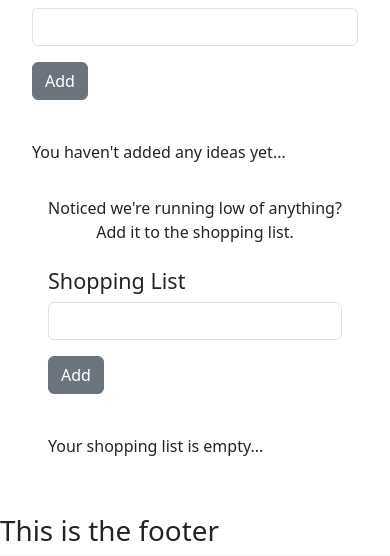
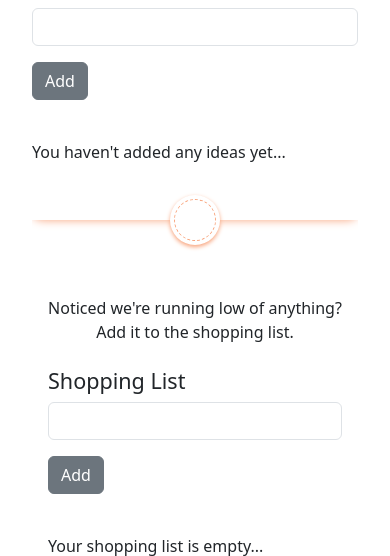
Before and after one commit to llewellynksj/hackteam4, a Django app: page /household/food/ in a window 390 px wide. Shown: the part 317-873 px from the top of the page. Run offline with Django 5.2, Linux system fonts and the light colour scheme; the visitor is signed in with stand-in values (Sample User, id 1); data that the repository does not hold is empty.

Commit message:
Add page divider on food.html, and update base title

```diff
--- a/household/templates/food.html
+++ b/household/templates/food.html
@@ -23,6 +23,7 @@
   </ul>
 </div>
 
+<!-- Meal Ideas -->
 <div class="m-4">
   <div class="d-flex flex-md-row flex-column m-2">
     <div class="col-sm-12 col-md-7">
@@ -49,6 +50,13 @@
       <p class="mt-3">You haven't added any ideas yet...</p>
       {% endif %}
     </div>
+
+    <!-- Page seperator -->
+    <div class="divider d-block d-md-none">
+      <div class="divider-inner"></div><span><i class="fa-thin fa-circle-heart"></i></span>
+    </div>
+
+    <!-- Shopping List -->
     <div class="col-sm-12 col-md-5 m-3">
       <p class="text-center">Noticed we're running low of anything? Add it to the shopping list.</p>
       <h4 class="mt-4">Shopping List</h4>
--- a/static/css/styles.css
+++ b/static/css/styles.css
@@ -2,3 +2,55 @@
 .navbar {
     min-height: 80px;
 }
+
+/* Page divider */
+/* Code adapted from Isabel C CodePen 'Pure CSS Horizontal Divider With Star Icon':
+https://codepen.io/isabelc/pen/MmrJgx */
+.divider {
+    margin: 40px auto;
+    width: 700px;
+    max-width: 100%;
+    position: relative;
+}
+
+.divider-inner {
+    overflow: hidden;
+    height: 20px;
+}
+
+.divider-inner:after {
+    content: '';
+    display: block;
+    margin: -25px auto 0;
+    width: 100%;
+    height: 25px;
+    border-radius: 10px;
+    box-shadow: 0 0 10px #F8A37B;
+}
+
+.divider span {
+    width: 50px;
+    height: 50px;
+    position: absolute;
+    bottom: 100%;
+    margin-bottom: -25px;
+    left: 50%;
+    margin-left: -25px;
+    border-radius: 100%;
+    box-shadow: 0 2px 4px #F8A37B;
+    background: #fff;
+}
+
+.divider i {
+    position: absolute;
+    top: 4px;
+    bottom: 4px;
+    left: 4px;
+    right: 4px;
+    border-radius: 100%;
+    border: 1px dashed #F8A37B;
+    text-align: center;
+    line-height: 40px;
+    color: #F8A37B;
+    font-size: 30px;
+}
--- a/templates/base.html
+++ b/templates/base.html
@@ -12,7 +12,7 @@
     <meta name="viewport"
         content="width=device-width, user-scalable=no, initial-scale=1.0, maximum-scale=1.0, minimum-scale=1.0">
     <meta http-equiv="X-UA-Compatible" content="ie=edge">
-    <title>Home</title>
+    <title>FairPlay</title>
     <link href="https://cdn.jsdelivr.net/npm/bootstrap@5.3.3/dist/css/bootstrap.min.css" rel="stylesheet"
         integrity="sha384-QWTKZyjpPEjISv5WaRU9OFeRpok6YctnYmDr5pNlyT2bRjXh0JMhjY6hW+ALEwIH" crossorigin="anonymous">
 
```
